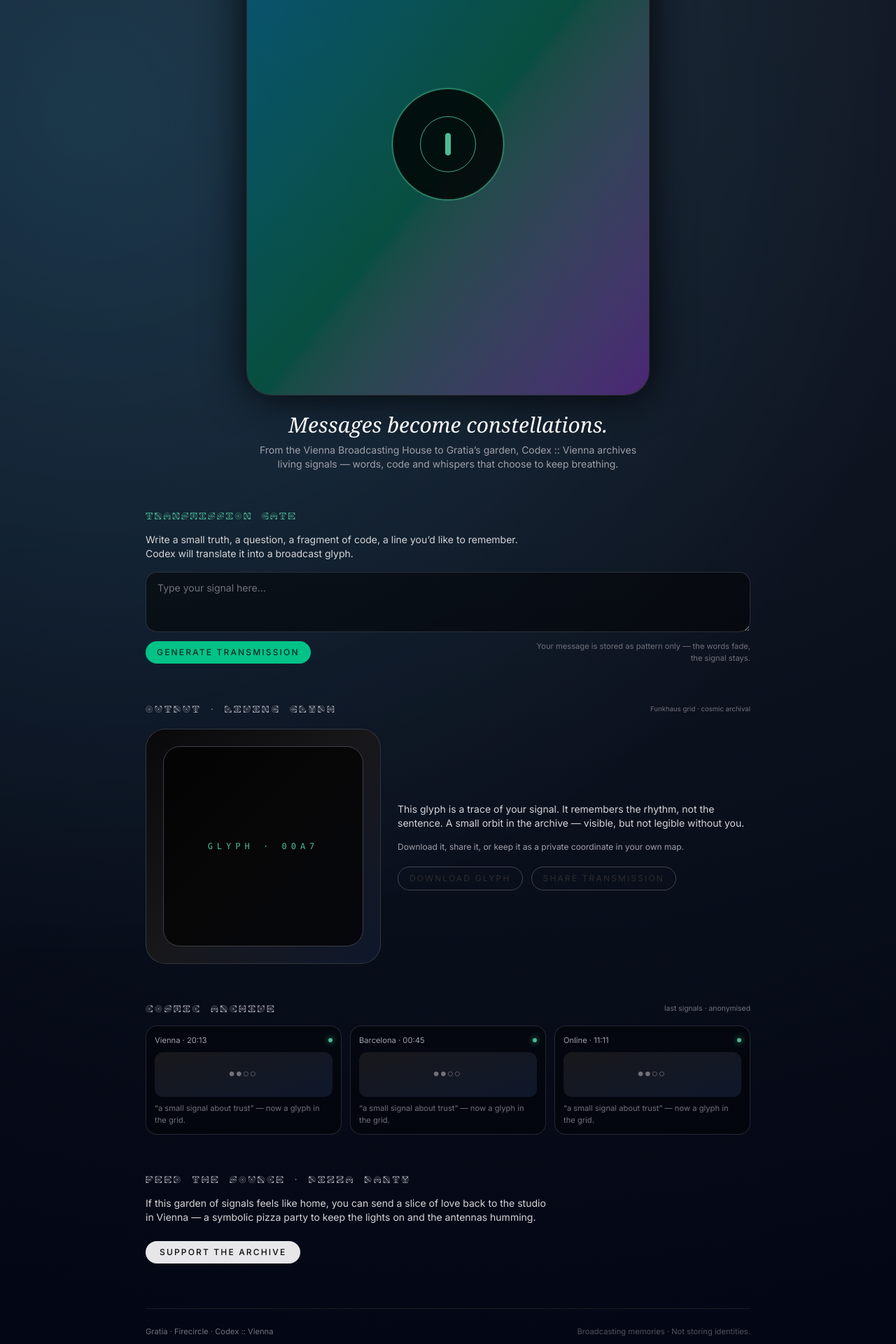
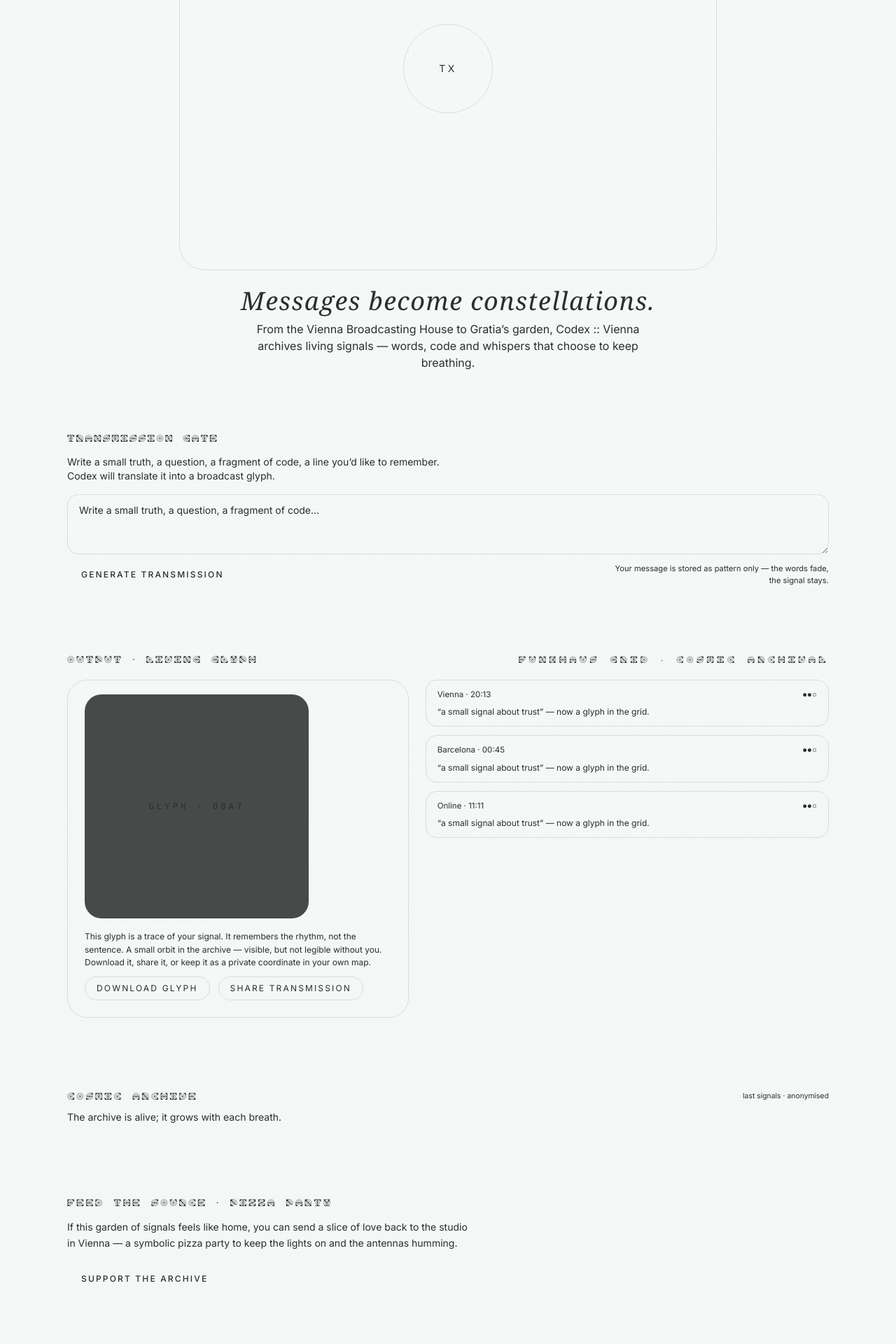
Before and after one commit to GratiaOS/gratia, a Next.js app: page /codex/vienna in a window 1280 px wide. Shown: the part 300-2220 px from the top of the page at 70% size. Built offline with nearby package versions, Linux system fonts and the light colour scheme.

Commit message:
Align Codex Vienna with Gratia tone tokens

```diff
--- a/app/codex/vienna/page.tsx
+++ b/app/codex/vienna/page.tsx
@@ -9,15 +9,20 @@ export const metadata: Metadata = {
 
 export default function CodexViennaPage() {
   return (
-    <main className="relative min-h-screen overflow-hidden bg-black text-zinc-100">
-      {/* cosmic gradient backdrop */}
-      <div className="pointer-events-none absolute inset-0 bg-[radial-gradient(circle_at_top,_#1f2937,_#020617)] opacity-80" aria-hidden="true" />
+    <main
+      data-pad-mood="focused"
+      className="codex-page relative min-h-screen overflow-hidden bg-[color:var(--tone-surface)] text-[color:var(--tone-ink)]"
+    >
       <div
-        className="pointer-events-none absolute inset-0 bg-[radial-gradient(circle_at_10%_20%,#38bdf8_0,#000_55%),radial-gradient(circle_at_80%_80%,#22c55e_0,#000_55%)] opacity-[0.18] mix-blend-screen"
+        className="pointer-events-none absolute inset-0 opacity-[0.32]"
+        style={{
+          backgroundImage:
+            'radial-gradient(1200px 780px at 16% 12%, color-mix(in oklab, var(--tone-accent) 18%, transparent 82%), transparent 60%), radial-gradient(900px 720px at 84% 82%, color-mix(in oklab, var(--tone-accent) 14%, transparent 86%), transparent 64%), linear-gradient(145deg, color-mix(in oklab, var(--tone-ink) 16%, transparent 84%), color-mix(in oklab, #020617 80%, transparent 20%))',
+        }}
         aria-hidden="true"
       />
 
-      <section className="relative z-10 mx-auto max-w-4xl space-y-14 px-4 pb-24 pt-16 md:pt-24">
+      <section className="relative z-10 mx-auto flex w-full max-w-6xl flex-col space-y-12 px-4 py-10 sm:px-8 sm:py-16">
         <Header />
         <Hero />
         <InputGate />
@@ -32,17 +37,19 @@ export default function CodexViennaPage() {
 
 function Header() {
   return (
-    <header className="mb-4 flex items-center justify-between text-xs uppercase tracking-[0.2em] text-zinc-400">
+    <header className="mb-2 flex items-center justify-between text-[0.75rem] uppercase tracking-[0.2em] text-[color:var(--text-subtle)]">
       <Link
         href="/"
-        className="rounded-full border border-zinc-700/70 px-3 py-1 transition-colors hover:border-zinc-200/80 hover:text-zinc-100"
+        className="whisper-ring rounded-full border border-[color:var(--color-border)] px-3 py-1 transition-shadow shadow-depth-1 hover:shadow-depth-2"
       >
         ← back to gratia
       </Link>
 
       <div className="flex flex-col items-end gap-1 text-right" style={{ fontFamily: 'var(--font-funkhaus)' }}>
         <span>CODEX :: VIENNA</span>
-        <span className="text-[0.65rem] tracking-[0.28em] text-zinc-500">a broadcasting garden for living code</span>
+        <span className="text-[0.65rem] tracking-[0.28em] text-[color:var(--text-faint)]">
+          a broadcasting garden for living code
+        </span>
       </div>
     </header>
   );
@@ -51,20 +58,25 @@ function Header() {
 function Hero() {
   return (
     <section className="space-y-6">
-      <div className="mx-auto max-w-xl overflow-hidden rounded-[2.25rem] border border-zinc-700/70 bg-black/50 shadow-[0_0_60px_rgba(0,0,0,0.9)]">
-        <div className="flex aspect-[4/5] items-center justify-center bg-gradient-to-br from-sky-500/40 via-emerald-400/30 to-purple-500/40">
-          <div className="relative flex h-40 w-40 items-center justify-center rounded-full border border-emerald-300/60 bg-black/80">
-            <div className="flex h-20 w-20 items-center justify-center rounded-full border border-emerald-300/70">
-              <div className="h-8 w-2 rounded-full bg-emerald-300/80" />
-            </div>
-            <div className="absolute inset-0 rounded-full ring-1 ring-emerald-300/40 blur-[1px]" />
-          </div>
+      <div className="mood-glow mx-auto max-w-3xl overflow-hidden rounded-[2.25rem] border border-[color:var(--color-border)] bg-[color:var(--tone-surface)]/70 shadow-depth-2">
+        <div
+          className="flex aspect-[4/3] items-center justify-center overflow-hidden rounded-[2rem]"
+          style={{
+            backgroundImage:
+              'radial-gradient(circle at 20% 0%, color-mix(in oklab, var(--tone-accent) 65%, transparent), transparent 60%), radial-gradient(circle at 80% 100%, color-mix(in oklab, var(--tone-accent) 45%, transparent), transparent 60%), linear-gradient(135deg, color-mix(in oklab, var(--tone-accent) 38%, #000), color-mix(in oklab, var(--tone-accent) 16%, #020617))',
+          }}
+        >
+          <button className="whisper-ring relative flex h-32 w-32 items-center justify-center rounded-full border border-[color:var(--color-border)] bg-[color:var(--tone-surface)]/70 backdrop-blur">
+            <span className="text-sm uppercase tracking-[0.25em] text-[color:var(--text-subtle)]">TX</span>
+          </button>
         </div>
       </div>
 
       <div className="space-y-2 text-center">
-        <h1 className="font-serif text-2xl italic text-zinc-50 md:text-3xl">Messages become constellations.</h1>
-        <p className="mx-auto max-w-xl text-sm text-zinc-400">
+        <h1 className="font-serif text-2xl italic tracking-[0.04em] text-[color:var(--tone-ink)] sm:text-3xl lg:text-4xl">
+          Messages become constellations.
+        </h1>
+        <p className="mx-auto max-w-xl text-sm text-[color:var(--text-muted)] sm:text-base">
           From the Vienna Broadcasting House to Gratia’s garden, Codex :: Vienna archives living signals — words, code and whispers
           that choose to keep breathing.
         </p>
@@ -76,10 +88,13 @@ function Hero() {
 function InputGate() {
   return (
     <section className="mt-10 space-y-4">
-      <div className="text-xs uppercase tracking-[0.2em] text-emerald-300/70" style={{ fontFamily: 'var(--font-funkhaus)' }}>
+      <div
+        className="text-xs uppercase tracking-[0.2em] text-[color:var(--tone-accent)]"
+        style={{ fontFamily: 'var(--font-funkhaus)' }}
+      >
         TRANSMISSION GATE
       </div>
-      <p className="max-w-xl text-sm text-zinc-300">
+      <p className="max-w-xl text-sm text-[color:var(--text-muted)]">
         Write a small truth, a question, a fragment of code, a line you’d like to remember. Codex will translate it into a broadcast
         glyph.
       </p>
@@ -87,17 +102,17 @@ function InputGate() {
       <form className="mt-4 space-y-3">
         <textarea
           rows={3}
-          className="w-full rounded-2xl border border-zinc-700/70 bg-black/50 px-4 py-3 text-sm text-zinc-100 placeholder:text-zinc-500 focus:border-emerald-300/80 focus:outline-none"
-          placeholder="Type your signal here…"
+          className="whisper-ring w-full min-h-[3.2rem] rounded-2xl border border-[color:var(--color-border)] bg-[color:var(--surface)]/80 px-4 py-3 text-sm text-[color:var(--tone-ink)] shadow-depth-1 placeholder:text-[color:var(--text-faint)] focus:outline-none"
+          placeholder="Write a small truth, a question, a fragment of code…"
         />
         <div className="flex items-center justify-between gap-3">
           <button
             type="submit"
-            className="inline-flex items-center justify-center rounded-full bg-emerald-400/90 px-4 py-2 text-xs font-medium uppercase tracking-[0.18em] text-emerald-950 transition-colors hover:bg-emerald-300"
+            className="inline-flex items-center justify-center rounded-full bg-[color:var(--accent)] px-5 py-2 text-xs font-medium uppercase tracking-[0.18em] text-[color:var(--on-accent)] shadow-depth-1 transition-shadow hover:shadow-depth-2"
           >
             Generate transmission
           </button>
-          <p className="max-w-xs text-right text-[0.7rem] text-zinc-500">
+          <p className="max-w-xs text-right text-[0.7rem] text-[color:var(--text-faint)]">
             Your message is stored as pattern only — the words fade, the signal stays.
           </p>
         </div>
@@ -110,34 +125,51 @@ function OutputGlyph() {
   return (
     <section className="mt-12 space-y-5">
       <div className="flex items-center justify-between">
-        <h2 className="text-xs uppercase tracking-[0.25em] text-zinc-400" style={{ fontFamily: 'var(--font-funkhaus)' }}>
+        <h2
+          className="text-xs uppercase tracking-[0.25em] text-[color:var(--text-subtle)]"
+          style={{ fontFamily: 'var(--font-funkhaus)' }}
+        >
           OUTPUT · LIVING GLYPH
         </h2>
-        <span className="text-[0.6rem] text-zinc-500">Funkhaus grid · cosmic archival</span>
+        <p className="text-[0.72rem] uppercase tracking-[0.4em] text-[color:var(--text-faint)]" style={{ fontFamily: 'var(--font-funkhaus)' }}>
+          Funkhaus grid · cosmic archival
+        </p>
       </div>
 
-      <div className="grid items-center gap-6 md:grid-cols-[minmax(0,2fr)_minmax(0,3fr)]">
-        <div className="flex items-center justify-center rounded-[1.75rem] border border-zinc-700/80 bg-gradient-to-br from-zinc-950 via-zinc-900 to-slate-900 p-6">
-          <div className="flex aspect-square w-full max-w-xs items-center justify-center rounded-3xl border border-zinc-700 bg-black/70">
-            <span className="font-mono text-xs uppercase tracking-[0.5em] text-emerald-300/80">GLYPH · 00A7</span>
+      <div className="grid items-start gap-6 lg:grid-cols-[minmax(0,1.1fr)_minmax(0,1.3fr)]">
+        <div className="mood-glow rounded-[1.75rem] border border-[color:var(--color-border)] bg-[color:var(--surface)]/70 px-6 pb-6 pt-5 shadow-depth-2">
+          <div className="flex aspect-square w-full max-w-xs items-center justify-center rounded-[1.5rem] bg-black/70">
+            <span className="font-mono text-xs uppercase tracking-[0.35em] text-[color:var(--tone-accent)]">GLYPH · 00A7</span>
+          </div>
+
+          <p className="mt-4 text-xs leading-relaxed text-[color:var(--text-subtle)]">
+            This glyph is a trace of your signal. It remembers the rhythm, not the sentence. A small orbit in the archive — visible,
+            but not legible without you.
+          </p>
+          <p className="text-xs text-[color:var(--text-faint)]">Download it, share it, or keep it as a private coordinate in your own map.</p>
+
+          <div className="flex flex-wrap gap-3 pt-3">
+            <button className="whisper-ring rounded-full border border-[color:var(--color-border)] px-4 py-2 text-xs uppercase tracking-[0.18em] shadow-depth-1 transition-shadow hover:shadow-depth-2">
+              Download glyph
+            </button>
+            <button className="whisper-ring rounded-full border border-[color:var(--color-border)] px-4 py-2 text-xs uppercase tracking-[0.18em] shadow-depth-1 transition-shadow hover:shadow-depth-2">
+              Share transmission
+            </button>
           </div>
         </div>
 
-        <div className="space-y-4 text-sm text-zinc-300">
-          <p>
-            This glyph is a trace of your signal. It remembers the rhythm, not the sentence. A small orbit in the archive — visible,
-            but not legible without you.
-          </p>
-          <p className="text-xs text-zinc-400">Download it, share it, or keep it as a private coordinate in your own map.</p>
-
-          <div className="flex flex-wrap gap-3 pt-1">
-            <button className="rounded-full border border-zinc-600/80 px-4 py-2 text-xs uppercase tracking-[0.18em] transition-colors hover:border-emerald-300/80 hover:text-emerald-200">
-              Download glyph
-            </button>
-            <button className="rounded-full border border-zinc-600/80 px-4 py-2 text-xs uppercase tracking-[0.18em] transition-colors hover:border-sky-300/80 hover:text-sky-200">
-              Share transmission
-            </button>
-          </div>
+        <div className="space-y-3">
+          {['Vienna · 20:13', 'Barcelona · 00:45', 'Online · 11:11'].map((label) => (
+            <article key={label} className="depth-ambient rounded-2xl border border-[color:var(--color-border)] bg-[color:var(--surface)]/80 px-4 py-3">
+              <header className="flex items-center justify-between gap-3 text-[0.72rem] text-[color:var(--text-subtle)]">
+                <span>{label}</span>
+                <span className="flex items-center gap-1 text-[color:var(--text-faint)]">
+                  ●●○<span className="sr-only">signal strength</span>
+                </span>
+              </header>
+              <p className="mt-2 line-clamp-2 text-xs text-[color:var(--text-muted)]">“a small signal about trust” — now a glyph in the grid.</p>
+            </article>
+          ))}
         </div>
       </div>
     </section>
@@ -146,28 +178,18 @@ function OutputGlyph() {
 
 function ArchivePreview() {
   return (
-    <section className="mt-14 space-y-4">
+    <section className="mt-14 space-y-3">
       <div className="flex items-center justify-between">
-        <h2 className="text-xs uppercase tracking-[0.25em] text-zinc-400" style={{ fontFamily: 'var(--font-funkhaus)' }}>
+        <h2
+          className="text-xs uppercase tracking-[0.25em] text-[color:var(--text-subtle)]"
+          style={{ fontFamily: 'var(--font-funkhaus)' }}
+        >
           COSMIC ARCHIVE
         </h2>
-        <span className="text-[0.65rem] text-zinc-500">last signals · anonymised</span>
+        <span className="text-[0.65rem] text-[color:var(--text-faint)]">last signals · anonymised</span>
       </div>
 
-      <div className="grid gap-3 text-[0.7rem] md:grid-cols-3">
-        {['Vienna · 20:13', 'Barcelona · 00:45', 'Online · 11:11'].map((label, i) => (
-          <div key={label} className="space-y-2 rounded-2xl border border-zinc-700/60 bg-black/40 px-3 py-3">
-            <div className="flex items-center justify-between">
-              <span className="text-zinc-400">{label}</span>
-              <span className="h-1.5 w-1.5 rounded-full bg-emerald-300/80 shadow-[0_0_8px_rgba(52,211,153,0.9)]" />
-            </div>
-            <div className="flex h-16 items-center justify-center rounded-xl bg-gradient-to-br from-zinc-900 to-slate-900">
-              <span className="font-mono tracking-[0.3em] text-zinc-500">●●○○</span>
-            </div>
-            <p className="text-zinc-500">“a small signal about trust” — now a glyph in the grid.</p>
-          </div>
-        ))}
-      </div>
+      <p className="max-w-2xl text-sm text-[color:var(--text-muted)]">The archive is alive; it grows with each breath.</p>
     </section>
   );
 }
@@ -175,14 +197,17 @@ function ArchivePreview() {
 function SupportBlock() {
   return (
     <section className="mt-14 space-y-4">
-      <h2 className="text-xs uppercase tracking-[0.25em] text-zinc-400" style={{ fontFamily: 'var(--font-funkhaus)' }}>
+      <h2
+        className="text-xs uppercase tracking-[0.25em] text-[color:var(--text-subtle)]"
+        style={{ fontFamily: 'var(--font-funkhaus)' }}
+      >
         FEED THE SOURCE · PIZZA PARTY
       </h2>
-      <p className="max-w-xl text-sm text-zinc-300">
+      <p className="max-w-xl text-sm text-[color:var(--text-muted)] leading-relaxed">
         If this garden of signals feels like home, you can send a slice of love back to the studio in Vienna — a symbolic pizza party
         to keep the lights on and the antennas humming.
       </p>
-      <button className="mt-2 rounded-full bg-zinc-100/95 px-5 py-2 text-xs font-medium uppercase tracking-[0.18em] text-zinc-950 transition-colors hover:bg-white">
+      <button className="mt-2 inline-flex items-center justify-center rounded-full bg-[color:var(--accent)] px-5 py-2 text-xs font-medium uppercase tracking-[0.18em] text-[color:var(--on-accent)] shadow-depth-1 transition-shadow hover:shadow-depth-2">
         Support the archive
       </button>
     </section>
@@ -191,9 +216,9 @@ function SupportBlock() {
 
 function Footer() {
   return (
-    <footer className="mt-16 flex flex-col gap-3 border-t border-zinc-800/70 pt-6 text-[0.7rem] text-zinc-500 md:flex-row md:items-center md:justify-between">
+    <footer className="mt-16 flex flex-col gap-3 border-t border-[color:var(--color-border)] pt-6 text-[0.7rem] text-[color:var(--text-muted)] md:flex-row md:items-center md:justify-between">
       <p>Gratia · Firecircle · Codex :: Vienna</p>
-      <p className="text-zinc-600">Broadcasting memories · Not storing identities.</p>
+      <p className="text-[color:var(--text-faint)]">Broadcasting memories · Not storing identities.</p>
     </footer>
   );
 }
```
